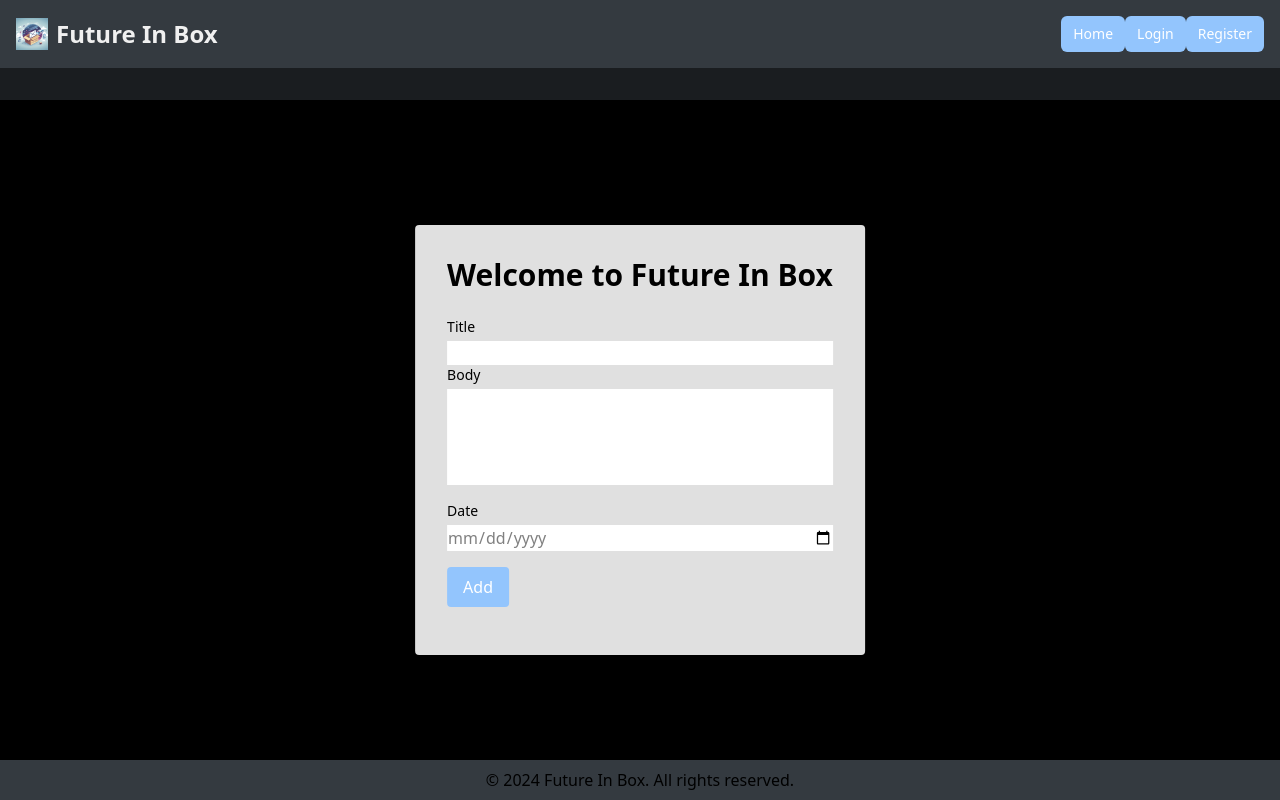
After one commit to HubertMarzec9/FutureInBox-PHP, a PHP site: template resources/views/emails/create.view.php in a window 1280 px wide. The commit adds this page. Run offline with PHP 8.4, Linux system fonts and the light colour scheme; the template is opened without the code that fills it, so the values that code supplies are empty; some libraries are stand-ins or nearby versions.

Commit message:
add: Creat and Scheduled email

```diff
--- a/Core/Validator.php
+++ b/Core/Validator.php
@@ -12,4 +12,8 @@ class Validator{
     {
         return filter_var($value,FILTER_SANITIZE_EMAIL);
     }
+
+    public static function date($value){
+        return filter_var($value,);
+    }
 }
--- /dev/null
+++ b/Http/Controllers/account/index.php
@@ -0,0 +1,6 @@
+<?php
+
+
+view('account/index',[
+    'heading' => "Account Settings",
+]);
--- /dev/null
+++ b/Http/Controllers/emails/create.php
@@ -0,0 +1,6 @@
+<?php
+
+view('emails/create',[
+    'heading' => 'Create Email',
+    'errors' => []
+]);
--- /dev/null
+++ b/resources/views/emails/create.view.php
@@ -0,0 +1,56 @@
+<?php require(__DIR__ . '/../partials/head.php') ?>
+
+<?php require(__DIR__ . '/../partials/nav.php') ?>
+
+<?php require(__DIR__ . '/../partials/banner.php') ?>
+
+    <style>
+        .form-input {
+            resize: none;
+        }
+    </style>
+
+    <!-- Main Content -->
+    <div class="container mx-auto flex-1 relative">
+        <div class="max-w-lg mx-auto main-bg p-8 rounded shadow-md absolute top-1/2 left-1/2 transform -translate-x-1/2 -translate-y-1/2">
+
+            <h1 class="text-3xl font-bold main-text mb-6">Welcome to Future In Box</h1>
+
+            <!-- Login Form -->
+            <form class="space-y-6" action="/email" method="POST">
+
+                <div class="mb-4">
+                    <label for="title" class="block text-sm font-medium input-label">Title</label>
+                    <input type="text" id="title" name="title" class="form-input mt-1 block w-full"
+                           required
+                </div>
+
+                <div class="mb-4">
+                    <label for="body" class="block text-sm font-medium input-label">Body</label>
+                    <textarea id="body" name="body" class="form-input mt-1 block w-full" rows="4" required></textarea>
+                </div>
+
+
+                <div class="mb-4">
+                    <label for="date" class="block text-sm font-medium input-label">Date</label>
+                    <input type="date" id="date" name="date" class="form-input mt-1 block w-full" required>
+                </div>
+
+                <button type="submit" class="submit-btn py-2 px-4 rounded bg-blue-300 text-white hover:bg-blue-400">
+                    Add
+                </button>
+            </form>
+
+            <?php if (isset($errors)) : ?>
+                <?php foreach ($errors as $error) : ?>
+                    <p class="text-red-500 mt-4">
+                        <?= $error ?>
+                    </p>
+                <?php endforeach; ?>
+            <?php endif ?>
+
+        </div>
+    </div>
+    </div>
+
+<?php require(__DIR__ . '/../partials/footer.php') ?>
--- a/resources/views/index.view.php
+++ b/resources/views/index.view.php
@@ -5,10 +5,10 @@
 <?php require('partials/banner.php') ?>
 
     <!-- Main Content -->
-<div class="container mx-auto flex-1">
-    <div class="max-w-lg mx-auto main-bg p-8 rounded shadow-md">
+    <div class="container mx-auto flex-1 relative">
+        <div class="max-w-lg mx-auto main-bg p-8 rounded shadow-md absolute top-1/2 left-1/2 transform -translate-x-1/2 -translate-y-1/2">
 
-        <div class="container mx-auto flex-1 p-8 text-white">
+            <div class="container mx-auto flex-1 p-8 object-center ">
                 <p>Welcome to FutureInBox - a platform where the future of your correspondence becomes the present.</p>
                 <p>Plan and receive important messages at precisely defined times.</p>
                 <p>Simple login panel, email confirmation, and you're all set!</p>
--- a/resources/views/partials/head.php
+++ b/resources/views/partials/head.php
@@ -7,52 +7,45 @@
     <script src="https://cdn.tailwindcss.com"></script>
     <style>
         body {
-            background-color: #0D0D0D;
+            background-color: #000000; /* Zmiana koloru tła strony na czarny */
         }
 
         .nav-bg {
-            background-color: #154001;
+            background-color: #343a40; /* Ciemny kolor tła nawigacji */
         }
 
         .nav-link {
-            color: #ffffff;
+            color: #f0f0f0; /* Zmiana koloru tekstu nawigacji na jasnoszary */
         }
 
         .main-bg {
-            background-color: #317302;
+            background-color: #e0e0e0; /* Zmiana koloru tła sekcji głównej na szary */
         }
 
         .main-text {
-            color: #ffffff;
-        }
-
-        .input-label {
-            color: #ffffff;
+            color: #000000; /* Zmiana koloru tekstu sekcji głównej na czarny */
         }
 
         .form-input {
-            border-color: #638849;
-            color: #0D0D0D;
+            border-color: #00a0ff; /* Zmiana koloru obramowania inputa na niebieski */
+            color: #808080; /* Zmiana koloru tekstu inputa na szary */
         }
 
         .submit-btn {
-            background-color: #52BF04;
+            background-color: #00a0ff; /* Zmiana koloru tła przycisku submit na niebieski */
+            color: #ffffff; /* Zmiana koloru tekstu przycisku submit na biały */
         }
 
         .submit-btn:hover {
-            background-color: #69c928;
+            background-color: #0056b3; /* Zmiana koloru tła przycisku submit po najechaniu myszką */
         }
 
         .login-link {
-            color: #ffffff;
+            color: #00a0ff; /* Zmiana koloru tekstu linku logowania na niebieski */
         }
 
         .footer-bg {
-            background-color: #0D0D0D;
-        }
-
-        .footer-text {
-            color: #68F205;
+            background-color: #343a40; /* Ciemny kolor tła stopki */
         }
 
         #mobile-menu {
@@ -60,7 +53,7 @@
             position: absolute;
             top: 56px;
             right: 0;
-            background-color: #154001;
+            background-color: #343a40; /* Ciemny kolor tła mobilnego menu */
             box-shadow: 0px 8px 16px rgba(0, 0, 0, 0.1);
             z-index: 1000;
         }
@@ -68,7 +61,7 @@
         #mobile-menu a {
             display: block;
             padding: 8px 16px;
-            color: #ffffff;
+            color: #ffffff; /* Kolor tekstu mobilnego menu */
             text-decoration: none;
         }
 
@@ -82,8 +75,8 @@
         }
 
         #banner {
-            background-color: #68F205;
-            color: #0D0D0D;
+            background-color: #1A1D20;
+            color: #9cc5dd;
             padding: 16px;
             text-align: center;
             margin-bottom: 20px;
--- a/resources/views/partials/nav.php
+++ b/resources/views/partials/nav.php
@@ -15,37 +15,62 @@
             </button>
             <!-- Dodane mobilne menu -->
             <div id="mobile-menu">
-                <a href="#" class="nav-link">Home</a>
-                <a href="#" class="nav-link">Login</a>
-                <a href="#" class="nav-link">Register</a>
+                <a href="/"
+                   class="<?php echo urlIs('/') ? "bg-blue-300 text-white" : "text-gray-300 " ?>  hover:bg-blue-400 hover:text-white rounded-md px-3 py-2 text-sm font-medium">Home</a>
+                <?php if (!isset($_SESSION['user'])) : ?>
+                    <a href="/login"
+                       class="<?php echo urlIs('/login') ? "bg-blue-300 text-white" : "text-gray-300 " ?>  hover:bg-blue-400 hover:text-white rounded-md px-3 py-2 text-sm font-medium">Login</a>
+                    <a href="/registration"
+                       class="<?php echo urlIs('/registration') ? "bg-blue-300 text-white" : "text-gray-300 " ?>  hover:bg-blue-400 hover:text-white rounded-md px-3 py-2 text-sm font-medium">Register</a>
+                <?php else : ?>
+
+                    <a href="/create-email"
+                       class="<?php echo urlIs('/create-email') ? "bg-blue-300 text-white" : "text-gray-300 " ?>  hover:bg-blue-400 hover:text-white rounded-md px-3 py-2 text-sm font-medium">Create
+                        email</a>
+                    <a href="/scheduled-emails"
+                       class="<?php echo urlIs('/scheduled-emails') ? "bg-blue-300 text-white" : "text-gray-300 " ?>  hover:bg-blue-400 hover:text-white rounded-md px-3 py-2 text-sm font-medium">Scheduled
+                        emails</a>
+                    <a href="/account-settings"
+                       class="<?php echo urlIs('/account-settings') ? "bg-blue-300 text-white" : "text-gray-300 " ?>  hover:bg-blue-400 hover:text-white rounded-md px-3 py-2 text-sm font-medium">Account
+                        settings</a>
+
+
+                    <form method="POST" action="/login">
+                        <input type="hidden" name="_method" value="DELETE">
+                        <button
+                                class="<?php echo urlIs('/registration') ? "bg-blue-300 text-white" : "text-gray-300 " ?>  hover:bg-blue-400 hover:text-white rounded-md px-3 py-2 text-sm font-medium">
+                            Log out
+                        </button>
+                    </form>
+                <?php endif; ?>
             </div>
         </div>
         <div class="hidden md:flex">
 
             <a href="/"
-               class="<?php echo urlIs('/') ? "bg-lime-700 text-white" : "text-gray-300 " ?>  hover:bg-lime-600 hover:text-white rounded-md px-3 py-2 text-sm font-medium">Home</a>
+               class="<?php echo urlIs('/') ? "bg-blue-300 text-white" : "text-gray-300 " ?>  hover:bg-blue-400 hover:text-white rounded-md px-3 py-2 text-sm font-medium">Home</a>
             <?php if (!isset($_SESSION['user'])) : ?>
                 <a href="/login"
-                   class="<?php echo urlIs('/login') ? "bg-lime-700 text-white" : "text-gray-300 " ?>  hover:bg-lime-600 hover:text-white rounded-md px-3 py-2 text-sm font-medium">Login</a>
+                   class="<?php echo urlIs('/login') ? "bg-blue-300 text-white" : "text-gray-300 " ?>  hover:bg-blue-400 hover:text-white rounded-md px-3 py-2 text-sm font-medium">Login</a>
                 <a href="/registration"
-                   class="<?php echo urlIs('/registration') ? "bg-lime-700 text-white" : "text-gray-300 " ?>  hover:bg-lime-600 hover:text-white rounded-md px-3 py-2 text-sm font-medium">Register</a>
+                   class="<?php echo urlIs('/registration') ? "bg-blue-300 text-white" : "text-gray-300 " ?>  hover:bg-blue-400 hover:text-white rounded-md px-3 py-2 text-sm font-medium">Register</a>
             <?php else : ?>
 
                 <a href="/create-email"
-                   class="<?php echo urlIs('/create-email') ? "bg-lime-700 text-white" : "text-gray-300 " ?>  hover:bg-lime-600 hover:text-white rounded-md px-3 py-2 text-sm font-medium">Create
+                   class="<?php echo urlIs('/create-email') ? "bg-blue-300 text-white" : "text-gray-300 " ?>  hover:bg-blue-400 hover:text-white rounded-md px-3 py-2 text-sm font-medium">Create
                     email</a>
                 <a href="/scheduled-emails"
-                   class="<?php echo urlIs('/scheduled-emails') ? "bg-lime-700 text-white" : "text-gray-300 " ?>  hover:bg-lime-600 hover:text-white rounded-md px-3 py-2 text-sm font-medium">Scheduled
+                   class="<?php echo urlIs('/scheduled-emails') ? "bg-blue-300 text-white" : "text-gray-300 " ?>  hover:bg-blue-400 hover:text-white rounded-md px-3 py-2 text-sm font-medium">Scheduled
                     emails</a>
                 <a href="/account-settings"
-                   class="<?php echo urlIs('/account-settings') ? "bg-lime-700 text-white" : "text-gray-300 " ?>  hover:bg-lime-600 hover:text-white rounded-md px-3 py-2 text-sm font-medium">Account
+                   class="<?php echo urlIs('/account-settings') ? "bg-blue-300 text-white" : "text-gray-300 " ?>  hover:bg-blue-400 hover:text-white rounded-md px-3 py-2 text-sm font-medium">Account
                     settings</a>
 
 
                 <form method="POST" action="/login">
                     <input type="hidden" name="_method" value="DELETE">
                     <button
-                            class="<?php echo urlIs('/registration') ? "bg-lime-700 text-white" : "text-gray-300 " ?>  hover:bg-lime-600 hover:text-white rounded-md px-3 py-2 text-sm font-medium">
+                            class="<?php echo urlIs('/registration') ? "bg-blue-300 text-white" : "text-gray-300 " ?>  hover:bg-blue-400 hover:text-white rounded-md px-3 py-2 text-sm font-medium">
                         Log out
                     </button>
                 </form>
--- a/resources/views/sessions/create.view.php
+++ b/resources/views/sessions/create.view.php
@@ -5,8 +5,8 @@
 <?php require(__DIR__ . '/../partials/nav.php') ?>
 
 <!-- Main Content -->
-<div class="container mx-auto flex-1">
-    <div class="max-w-lg mx-auto main-bg p-8 rounded shadow-md">
+<div class="container mx-auto flex-1 relative">
+    <div class="max-w-lg mx-auto main-bg p-8 rounded shadow-md absolute top-1/2 left-1/2 transform -translate-x-1/2 -translate-y-1/2">
         <h1 class="text-3xl font-bold main-text mb-6">Welcome to Future In Box</h1>
 
         <!-- Login Form -->
@@ -25,7 +25,7 @@
                 <input type="password" id="password" name="password" class="form-input mt-1 block w-full" required autocomplete="current-password">
             </div>
 
-            <button type="submit" class="submit-btn py-2 px-4 rounded bg-lime-700 text-white hover:bg-lime-600">Login</button>
+            <button type="submit" class="submit-btn py-2 px-4 rounded bg-blue-300 text-white hover:bg-blue-400">Login</button>
         </form>
 
         <?php if (isset($errors)) : ?>
```
Also changed, not shown: Http/Controllers/emails/index.php (added, +23 -0 lines), Http/Controllers/emails/show.php (added, +21 -0 lines), Http/Controllers/emails/store.php (added, +39 -0 lines), resources/views/account/index.view.php (added, +22 -0 lines), resources/views/emails/edit.view.php (added, +9 -0 lines), resources/views/emails/index.view.php (added, +24 -0 lines), resources/views/emails/show.view.php (added, +20 -0 lines), resources/views/registration/create.view.php (+6 -4 lines), routes.php (+18 -1 lines). Lines whose indentation alone changed are shown as unchanged.
